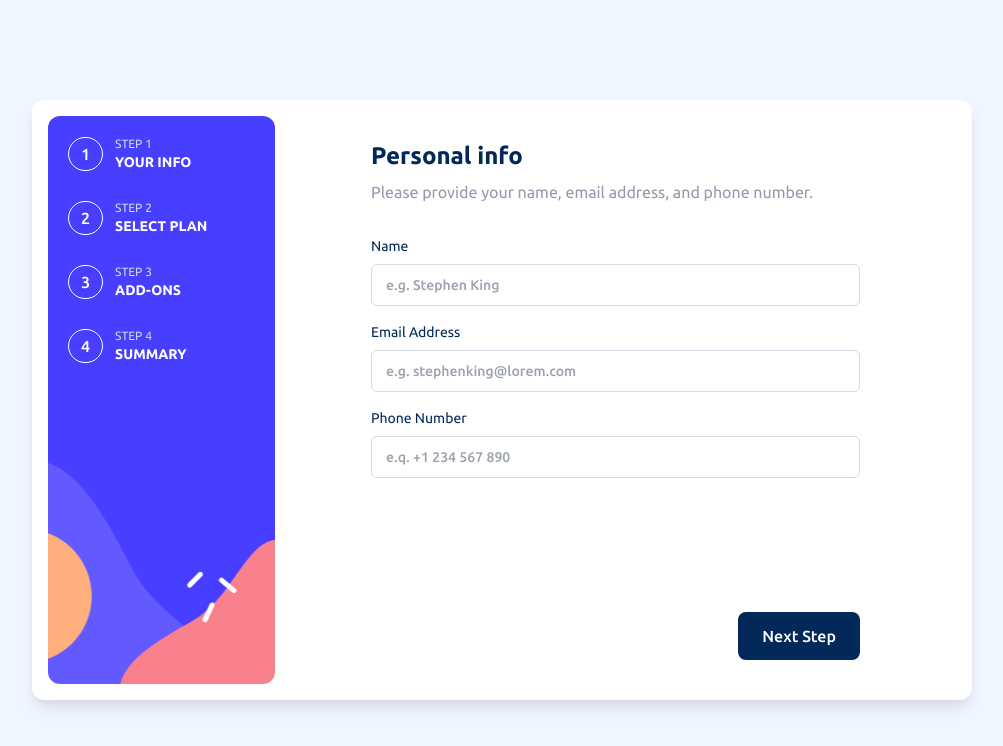
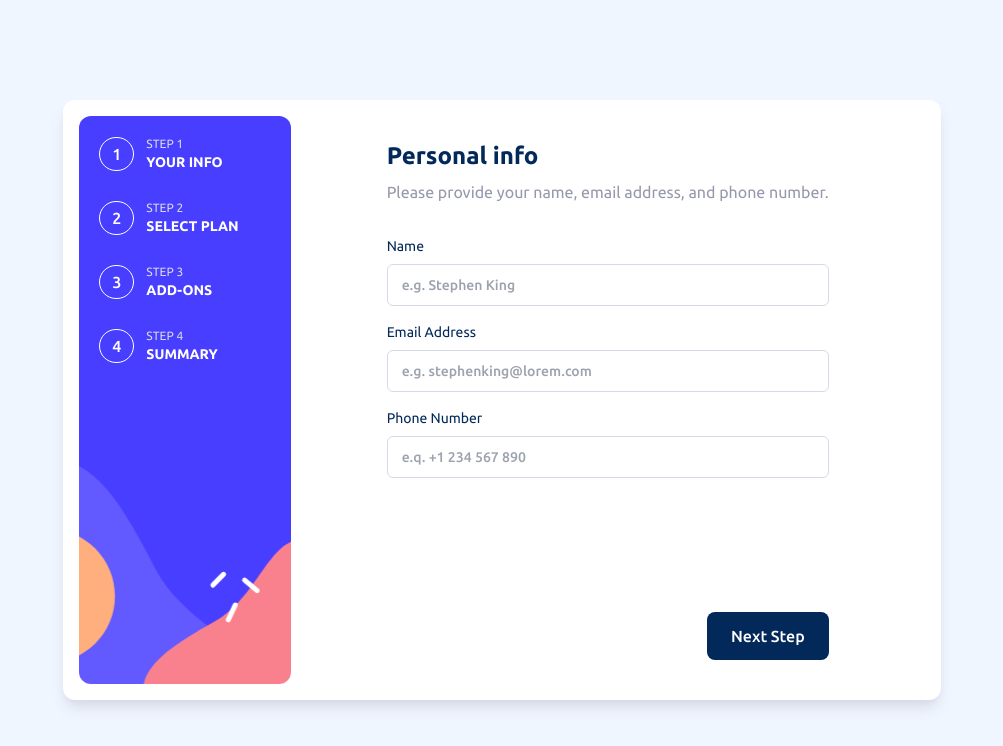
Before and after one commit to revuwem/multi-step-form, a React (Vite) app: page / in a window 1280 px wide. Shown: the top 746 px of the page, without its empty margins (138-1141 px from the left). Built offline with nearby package versions, Linux system fonts and the light colour scheme.

Commit message:
feat(features/Layout): add small devices layout styles

```diff
--- a/src/features/Layout/Layout.tsx
+++ b/src/features/Layout/Layout.tsx
@@ -27,7 +27,7 @@ const steps = [
 const Layout: React.FC<LayoutProps> = ({ children }) => {
   return (
     <Box>
-      <main className="min-h-[600px] w-[940px] p-4 grid grid-cols-4">
+      <main className="min-h-[600px] w-full max-w-[940px] p-4 grid grid-cols-1 md:grid-cols-4">
         <Stepper steps={steps} />
         <section className="px-24 py-6 col-span-3 grid grid-rows-layout">
           {children}
```
